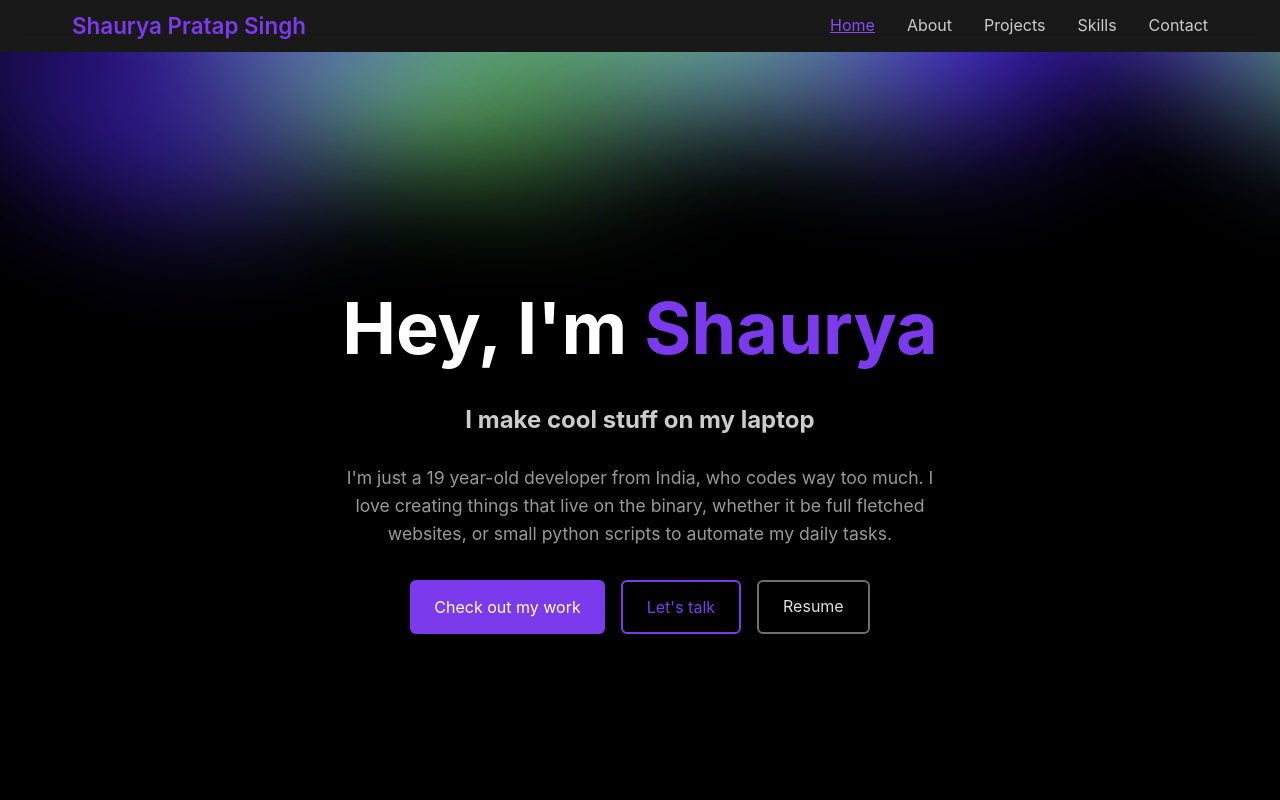
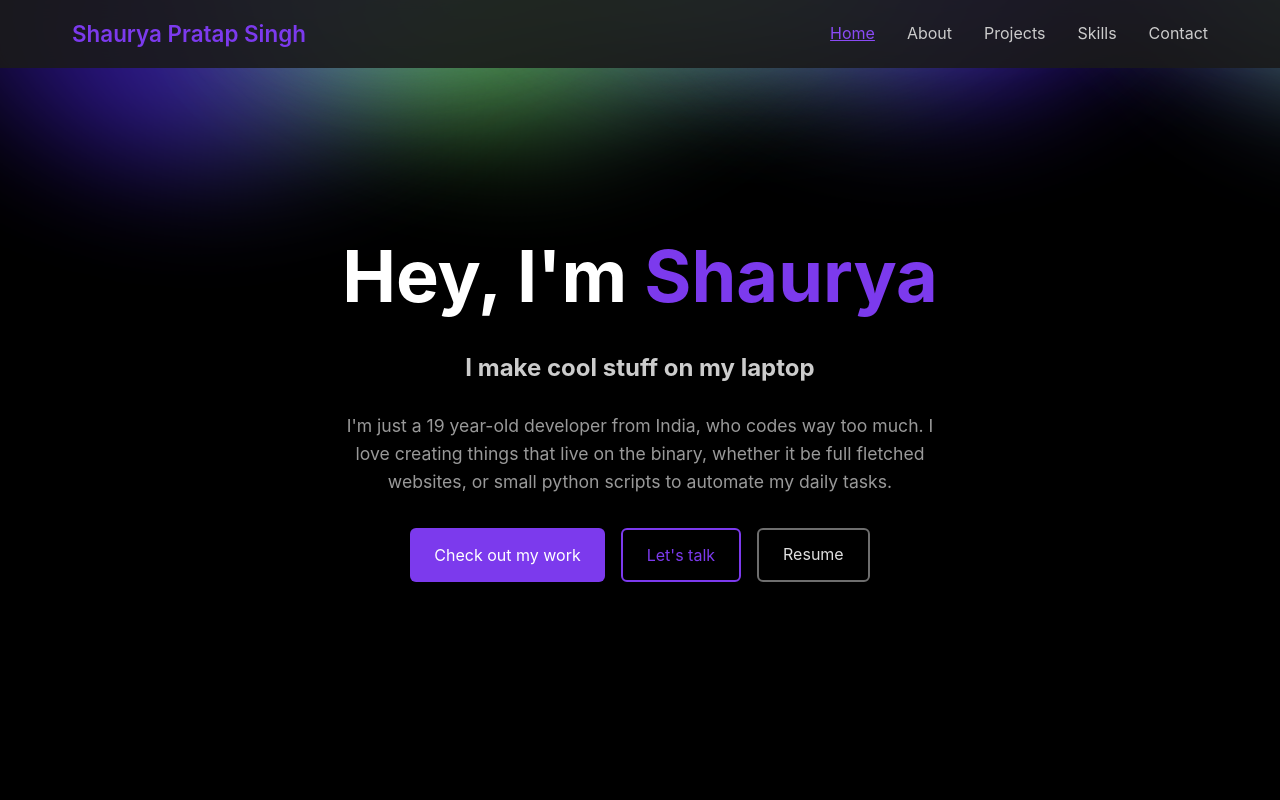
Before and after one commit to Zmy-Shaurya/Developer-Portfolio, a React (Vite) app: page / in a window 1280 px wide. Shown: the top 800 px of the page. Built offline with nearby package versions, Linux system fonts and the light colour scheme.

Commit message:
bug fixes

```diff
--- a/src/components/Hero.css
+++ b/src/components/Hero.css
@@ -13,8 +13,9 @@
 .hero-content {
   max-width: 600px;
   text-align: center;
-  position:relative;
+  position: relative;
   z-index: 10;
+  margin: 0 auto;
 }
 
 .hero-title {
--- a/src/components/Navigation.css
+++ b/src/components/Navigation.css
@@ -1,23 +1,21 @@
 /* Navigation - keep it simple */
 .navbar {
-  position: relative;
+  position: fixed;
   top: 0;
   width: 100%;
-  background: rgba(26, 26, 26, 0.1);
+  background: rgba(26, 26, 26, 0.9);
   backdrop-filter: blur(10px);
   z-index: 1000;
-  padding: 0.5rem 0;
-
+  padding: 1rem 0;
 }
 
 .nav-container {
   max-width: 1200px;
-  margin:0 auto;
+  margin: 0 auto;
   display: flex;
-  justify-content:space-between;
+  justify-content: space-between;
   align-items: center;
   padding: 0 2rem;
-
 }
 
 .nav-logo span {
@@ -65,4 +63,3 @@
     right: 0; /* Slide in when active */
     }
   }
-}
```
